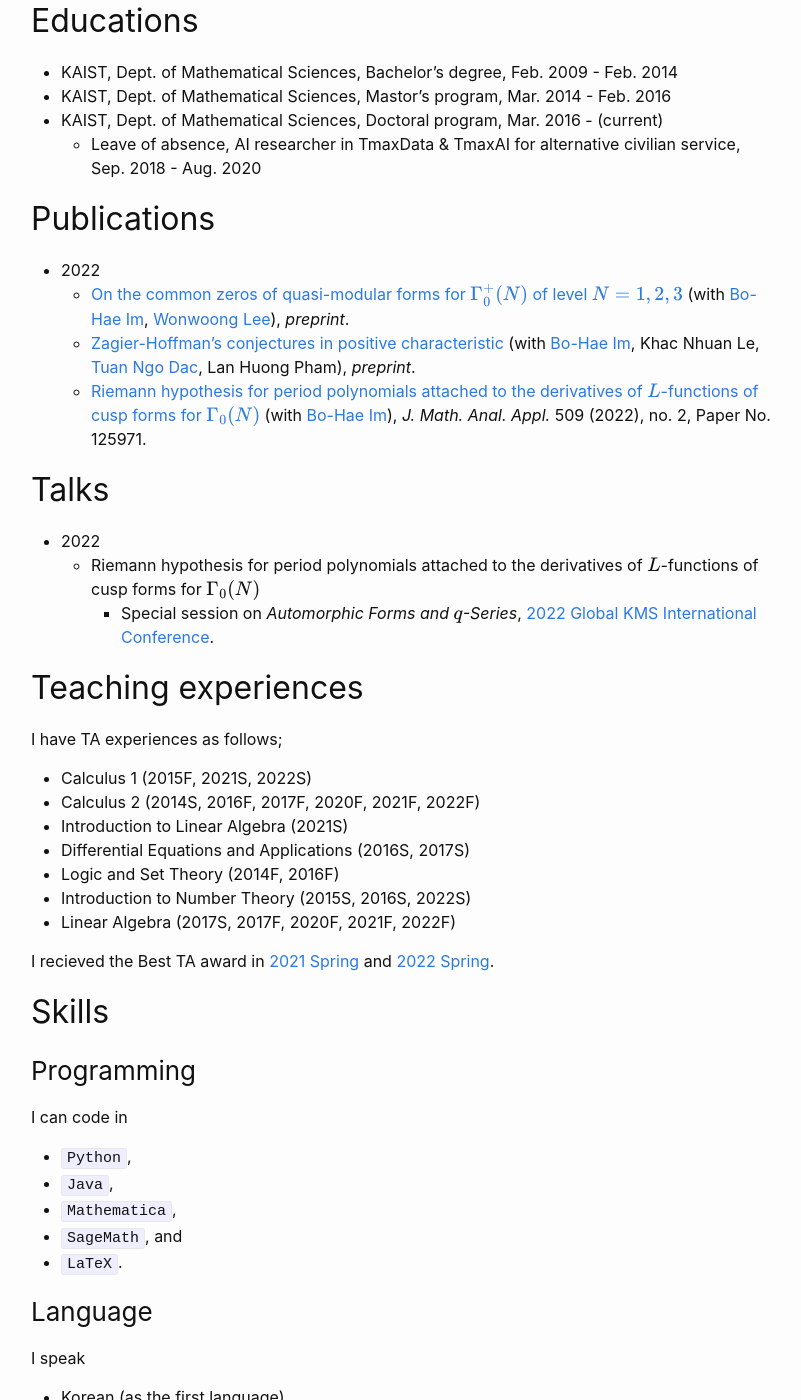
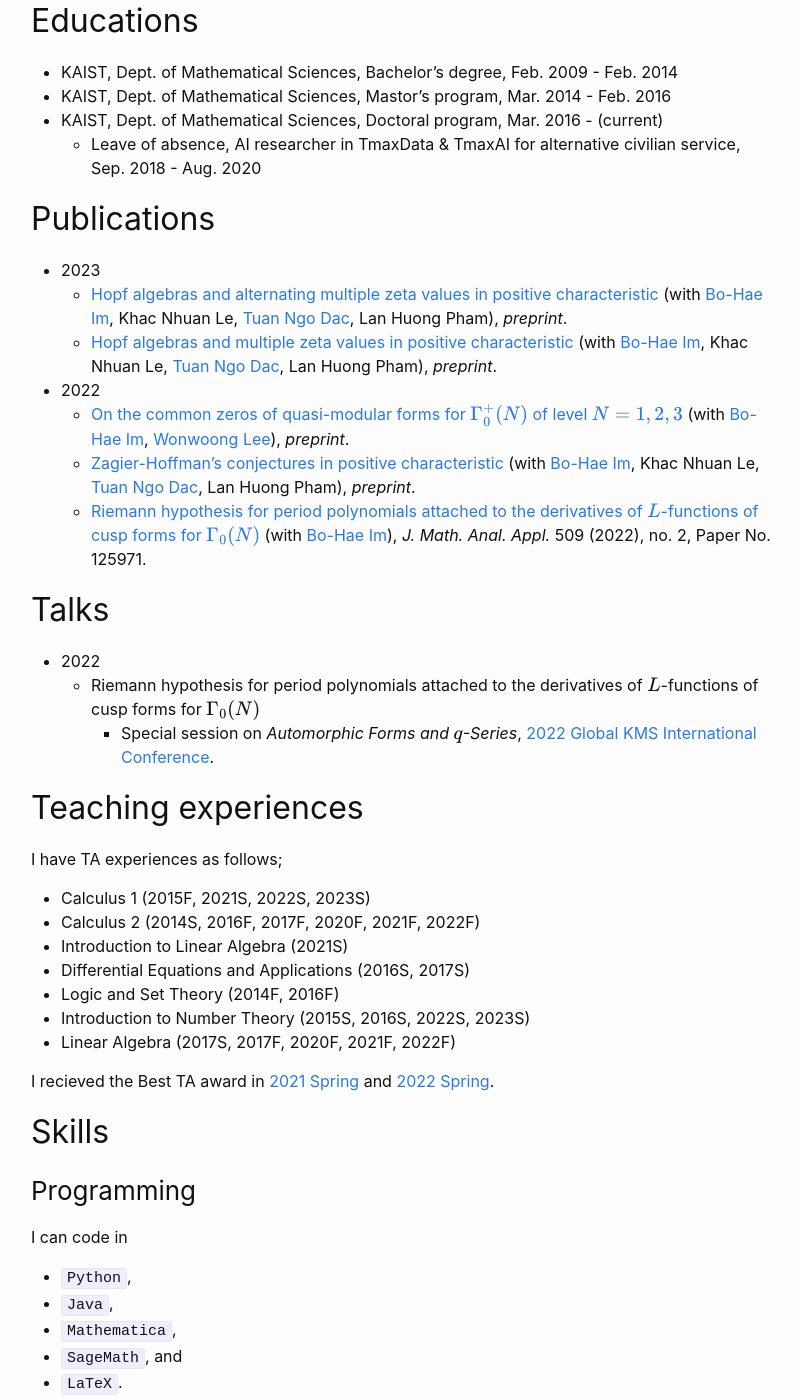
Before and after one commit to hojin-kim/blog, a Jekyll site: the page built from _pages/about.md, in a window 1280 px wide and 1400 px high, scrolled down 347 px. Shown: the whole window, without its empty margins (239-1040 px from the left). Built offline with Jekyll 4.4.1, drawn with Linux system fonts in a browser that asks for light colours; some of the changed text lies outside the part shown.

Commit message:
added TA experiences and new publications. 2023 April 7th

```diff
--- a/_pages/about.md
+++ b/_pages/about.md
@@ -18,6 +18,9 @@ Number theory
   - Leave of absence, AI researcher in TmaxData & TmaxAI for alternative civilian service, Sep. 2018 - Aug. 2020
 
 ## Publications
+* 2023
+  * [Hopf algebras and alternating multiple zeta values in positive characteristic][IKLNdP2023a] (with [Bo-Hae Im][BHIm],  Khac Nhuan Le, [Tuan Ngo Dac][TNgoDac], Lan Huong Pham), _preprint_.
+  * [Hopf algebras and multiple zeta values in positive characteristic][IKLNDP2023] (with [Bo-Hae Im][BHIm],  Khac Nhuan Le, [Tuan Ngo Dac][TNgoDac], Lan Huong Pham), _preprint_.
 * 2022
   * [On the common zeros of quasi-modular forms for $\Gamma_0^+(N)$ of level $N=1,2,3$][IKL2022] (with [Bo-Hae Im][BHIm], [Wonwoong Lee][WLee]), _preprint_.
   * [Zagier-Hoffman's conjectures in positive characteristic][IKLNdP2022] (with [Bo-Hae Im][BHIm],  Khac Nhuan Le, [Tuan Ngo Dac][TNgoDac], Lan Huong Pham), _preprint_.
@@ -30,12 +33,12 @@ Number theory
 
 ## Teaching experiences
 I have TA experiences as follows;
-* Calculus 1 (2015F, 2021S, 2022S)
+* Calculus 1 (2015F, 2021S, 2022S, 2023S)
 * Calculus 2 (2014S, 2016F, 2017F, 2020F, 2021F, 2022F)
 * Introduction to Linear Algebra (2021S)
 * Differential Equations and Applications (2016S, 2017S)
 * Logic and Set Theory (2014F, 2016F)
-* Introduction to Number Theory (2015S, 2016S, 2022S)
+* Introduction to Number Theory (2015S, 2016S, 2022S, 2023S)
 * Linear Algebra (2017S, 2017F, 2020F, 2021F, 2022F)
 
 I recieved the Best TA award in [2021 Spring](https://mathsci.kaist.ac.kr/home/2021/09/2021년-봄학기-우수조교상) and [2022 Spring](https://mathsci.kaist.ac.kr/home/2022/09/2022년-봄학기-우수조교상-시상식/).
@@ -63,8 +66,10 @@ Email address : `ho***k**@kaist.ac.kr` ; you can fill asterisks(`*`) with charac
 Homepage (hosted by affilation) : [https://mathsci.kaist.ac.kr/~hjkim/](https://mathsci.kaist.ac.kr/~hjkim/). This homepage is meant to be similar to this about page.
 
 ---
-_Last updated: June 15th, 2022._
+_Last updated: April 7th, 2023._
 
+[IKLNdP2023a]: https://arxiv.org/abs/2304.02337
+[IKLNdP2023]: https://arxiv.org/abs/2301.05906
 [IM2022]: https://doi.org/10.1016/j.jmaa.2021.125971
 [IKLNdP2022]: https://arxiv.org/abs/2205.07165
 [IKL2022]: https://arxiv.org/abs/2206.06798
```
